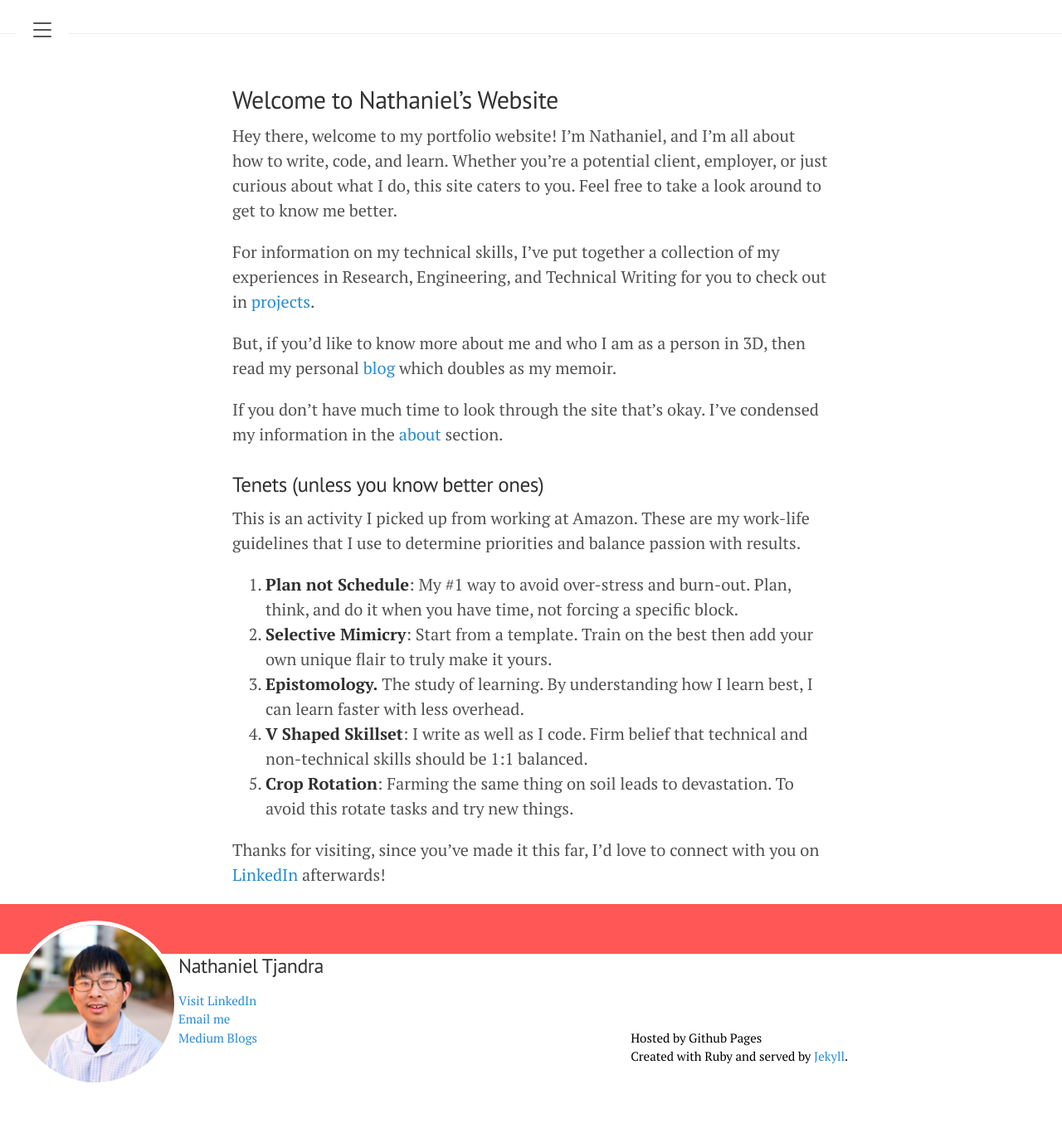
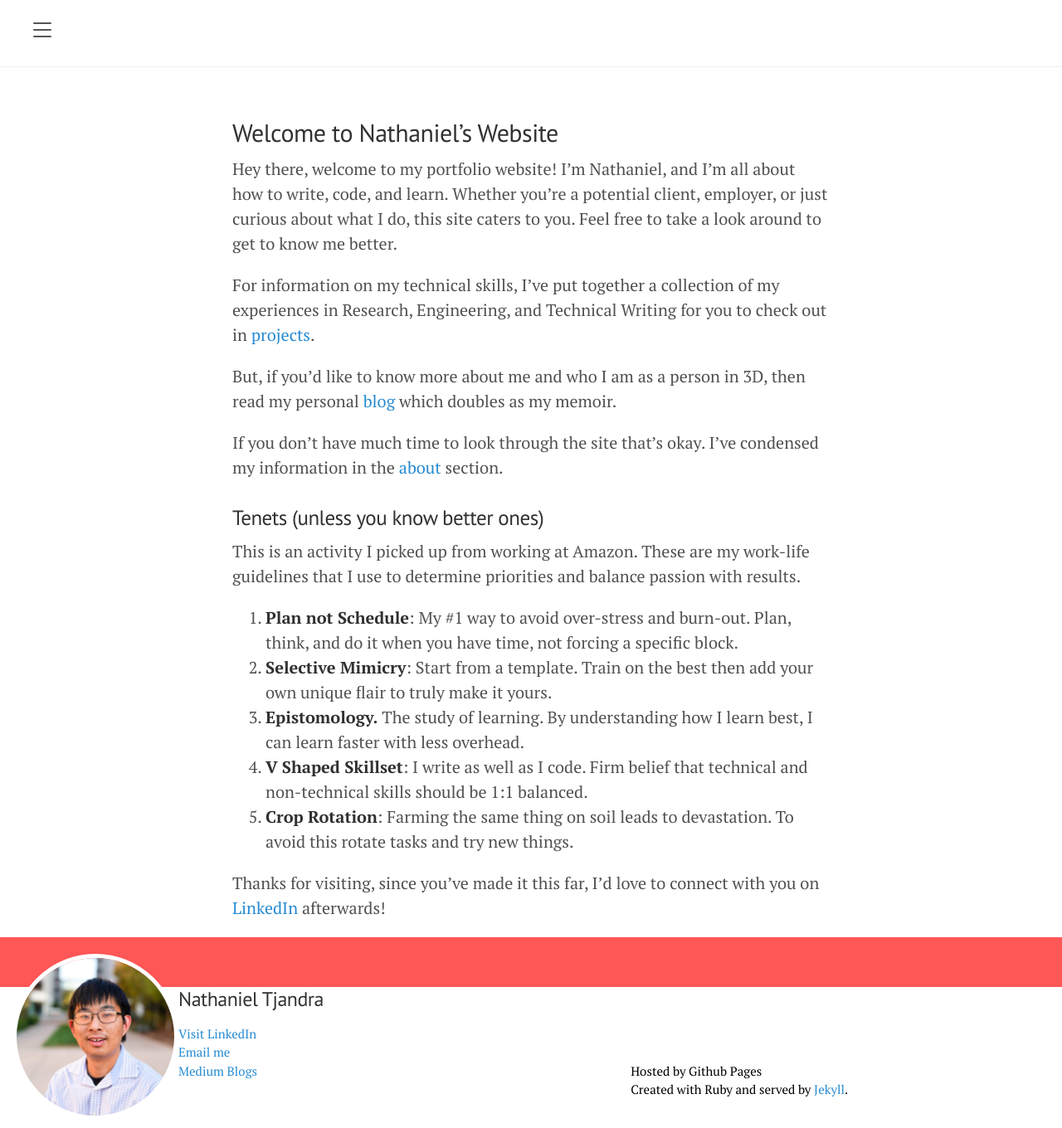
Before and after one commit to ntjandra/ntjandra.github.io, a Jekyll site: the page built from index.md, in a window 1280 px wide. Shown: the whole page at 83% size. Built offline with Jekyll 4.4.1, drawn with Linux system fonts in a browser that asks for light colours; before the commit the page ends 1320 px from its top, so only the background shows below that.

Commit message:
fix line on top

```diff
--- a/assets/css/lanyon.css
+++ b/assets/css/lanyon.css
@@ -95,7 +95,7 @@ h1, h2, h3, h4, h5, h6 {
 
 .masthead {
   padding-top:    1rem;
-  padding-bottom: 1rem;
+  padding-bottom: 3rem;
   margin-bottom: 3rem;
   border-bottom: 1px solid #eee;
 }
```
